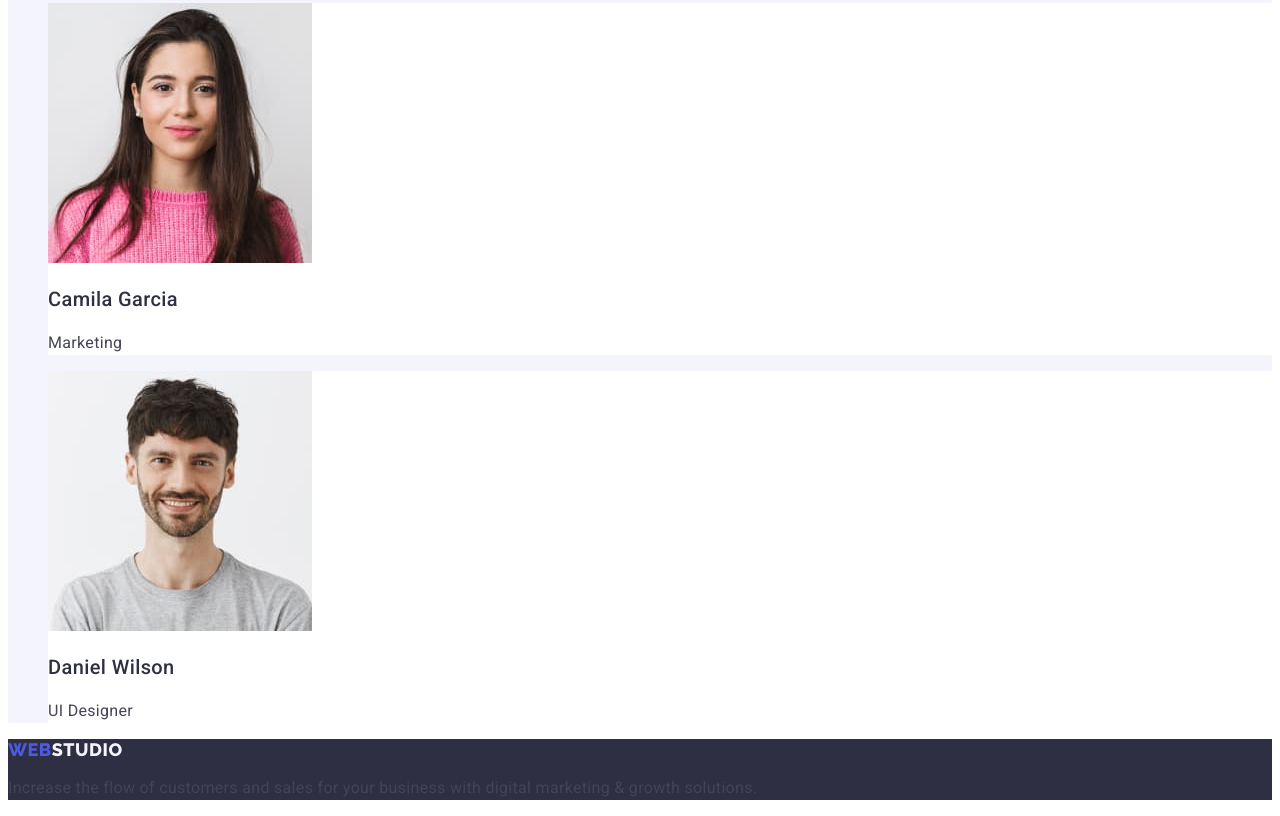
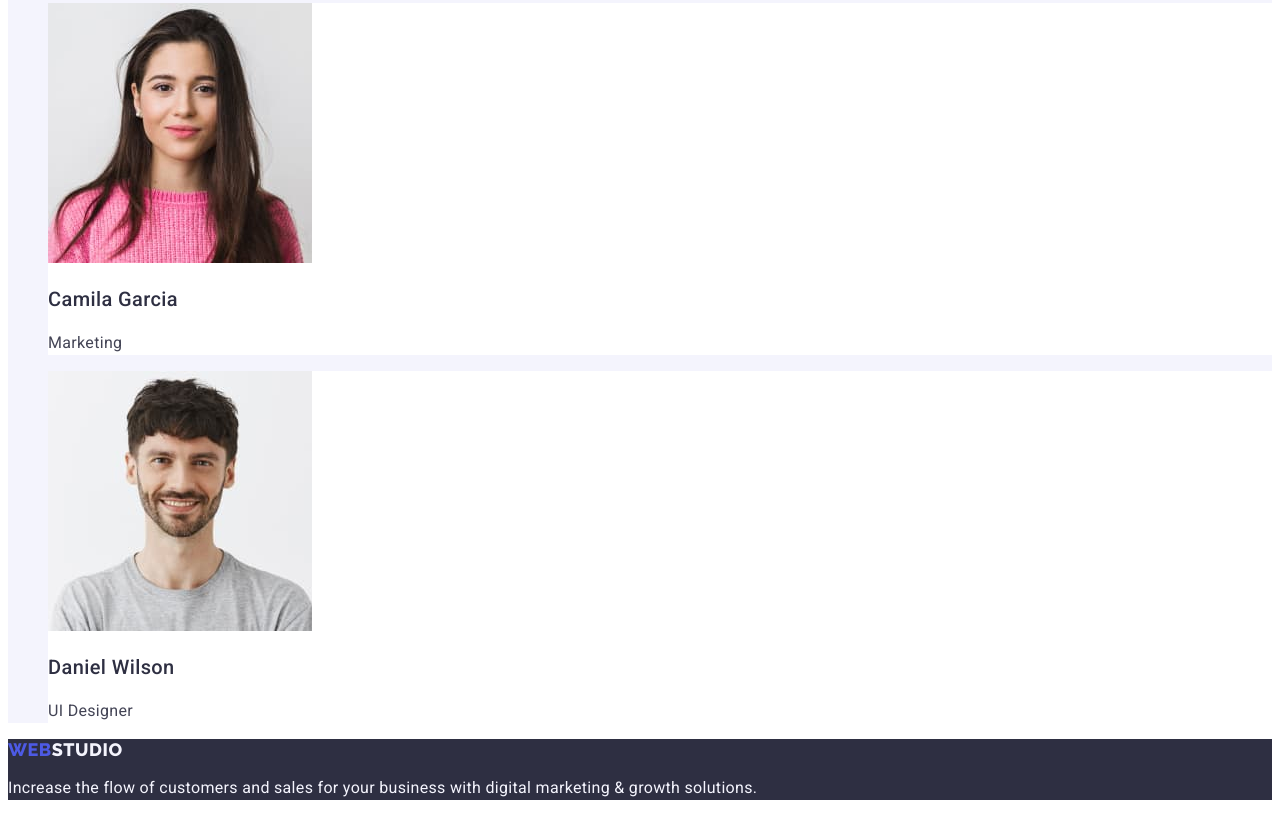
Before and after one commit to MariiaMozhara/goit-markup-hw-02, a plain HTML site: page index.html in a window 1280 px wide. Shown: the part 2560-3376 px from the top of the page. Drawn offline with Linux system fonts and the light colour scheme.

Commit message:
changed something

```diff
--- a/css/styles.css
+++ b/css/styles.css
@@ -209,7 +209,7 @@ body {
   font-weight: 400;
   line-height: 1.5;
   letter-spacing: 0.02em;
-  color: var(--header-link-color);
+  color: var(--second-text-color);
   font-family: "Roboto", sans-serif;
   font-style: normal;
   font-size: 16px;
```
